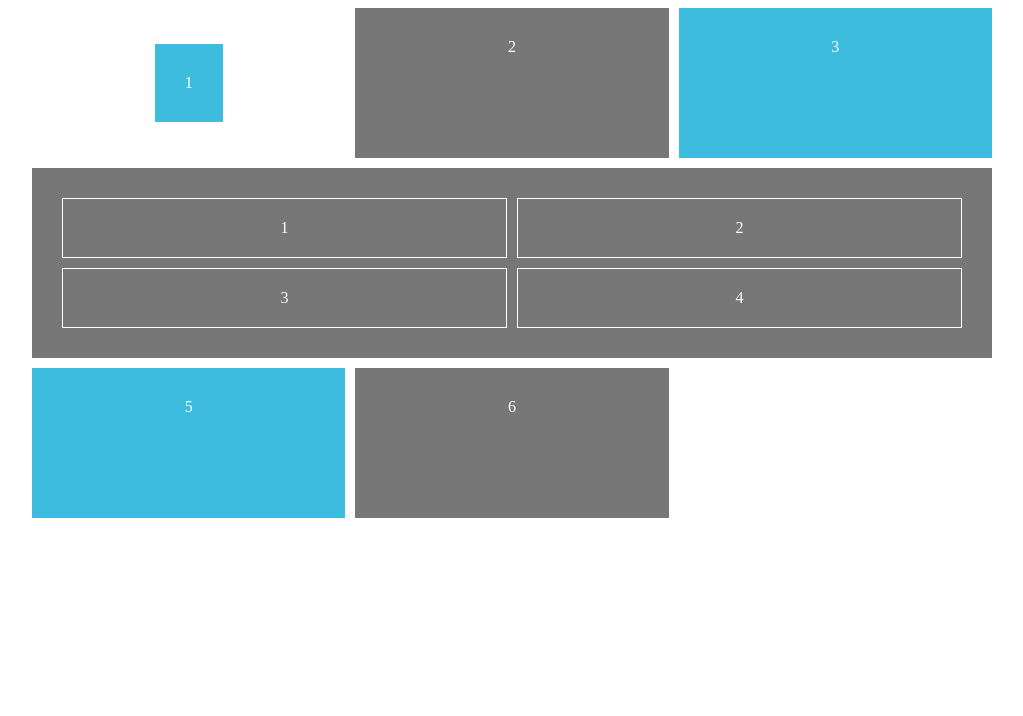
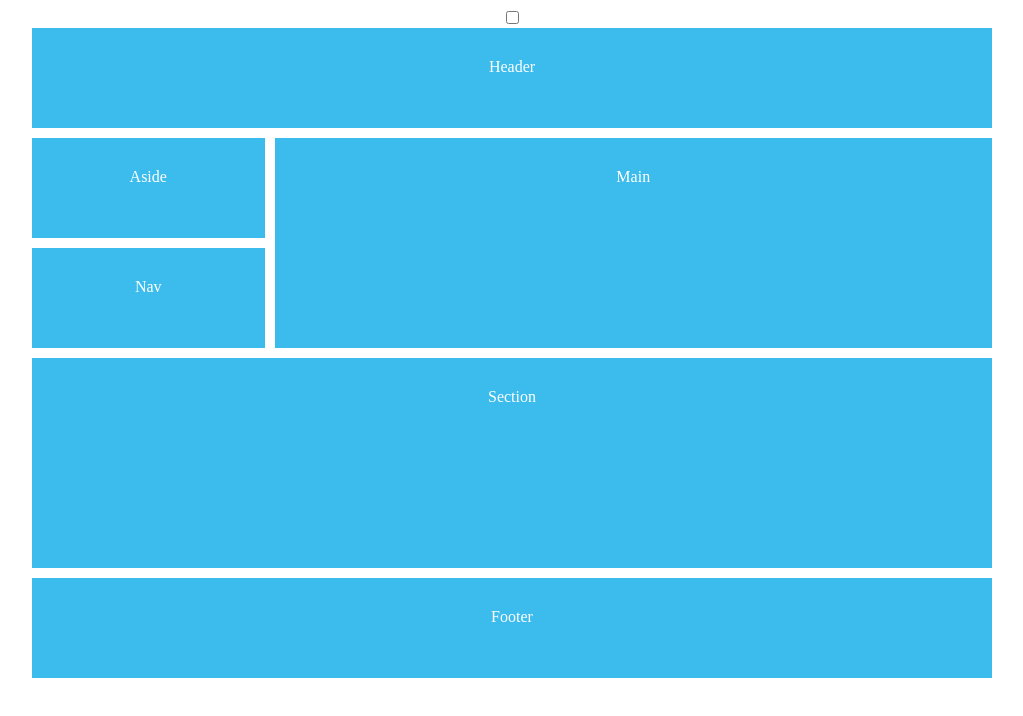
Before and after one commit to khanhleemtp/css-grid, a plain HTML site: page index.html in a window 1280 px wide. Shown: the whole page, without its empty margins (128-1151 px from the left). Drawn offline with Linux system fonts and the light colour scheme.

Commit message:
6-done-create-12-col-grid

```diff
--- a/index.html
+++ b/index.html
@@ -1,77 +1,90 @@
 <!DOCTYPE html>
-<html lang="en">
+<html>
 <head>
-    <meta charset="UTF-8">
-    <meta name="viewport" content="width=device-width, initial-scale=1.0">
-    <title>Using css grid</title>
+	<title>Using CSS Grid</title>
 	<style>
 		body{
 			color: #fff;
-            font-family: 'Nuntito Semibold';
+			font-family: 'Nunito Semibold';
 			text-align: center;
 		}
-        #content {
+		#content{
+			display: grid;
+			grid-template-columns: repeat(12, 1fr);
+			grid-auto-rows: minmax(100px, auto);
+			grid-gap: 10px;
 			max-width: 960px;
 			margin: 0 auto;
-            display: grid;
-            /* grid-template-columns: 40% 20% 40%; */
-            /* grid-template-columns: 1fr 1fr 1fr; */
-            grid-template-columns: repeat(3, 1fr);
-            grid-template-rows: repeat(4, minmax(150px, auto));
-            /* grid-column-gap: 10px ;
-            grid-row-gap: 10px; */
-            grid-gap: 10px;
-            /* align-items: start;
-            justify-items: end; */
-            /* grid-auto-rows: minmax(200px, auto); */
-            /* Khắc phục (1) */
-            /* Xác định bao nhiêu cột với chiều rộng tự động */
+            position:relative;
 		}
-        #content div{
-            background: #3ebcde;
+		#content > *{
+			background: #3bbced;
 			padding: 30px;
-            /* margin: 20px; */
 		}
-        #content div:nth-child(even){
-            background: #777;
+        header{
+            grid-column: 1 / 13;
+        }
+        main{
+            grid-column: 4 / 13;
+            grid-row: 2 / 4;
+        }
+        aside{
+            grid-column: 1 / 4;
+        }
+        nav{
+            grid-column: 1 / 4;
+        }
+        section{
+            grid-column: 1 / 13;
+            grid-row: 4 / 6;
+        }
+        footer{
+            grid-column: 1 / 13;
         }
 
-        .nested{
+        #grid{
+            position: absolute;
+            top: 0;
+            left: 0;
             display: grid;
-            grid-template-columns: 1fr 1fr;
-            grid-template-rows: repeat(2, minmax(50px, auto));
-            grid-gap: 10px;
-            grid-column: span 3;
+            grid-template-columns: repeat(12, 1fr);
+            grid-auto-rows: minmax(100%, auto);
+            /* chiếm 100% chiều cao phần tử mẹ */
+            width: 100%;
+            height: 100%;
+            background: transparent;
+            padding: 0;
+            display: none;
         }
-
-        .nested p{
-            border: 1px solid #fff;
-            padding: 20px;
+        /* Khi checked muoosn lay nd */
+        input:checked + #content #grid{
+            display: grid;
+        }
+        #grid p{
+            border: 1px solid;
+            background: #000;
             margin: 0;
+            opacity: 0.2;
         }
-        .one{
-            justify-self: center;
-            align-self: center;
-        }
-    /*
-    Chiều cao bị chi phối bởi nd bên trong (1)
-     */
-
 	</style>
 </head>
 <body>
+
+    <input type="checkbox" />
 	<div id="content">
-        <div class="one">1</div>
-        <div class="two">2</div>
-        <div class="three">3</div>
-        <div class="nested">
-                <p>1</p>
-                <p>2</p>
-                <p>3</p>
-                <p>4</p>
+
+        <div id="grid">
+            <p></p><p></p><p></p><p></p><p></p><p></p><p></p><p></p><p></p><p></p><p></p><p></p>
         </div>
-        <div class="five">5</div>
-        <div class="six">6</div>
+
+		<header>Header</header>
+        <main>Main</main>
+        <section>Section</section>
+        <aside>Aside</aside>
+        <nav>Nav</nav>
+        <footer>Footer</footer>
+
 	</div>
+
 </body>
 </html>
```
Lines whose indentation alone changed are shown as unchanged.
